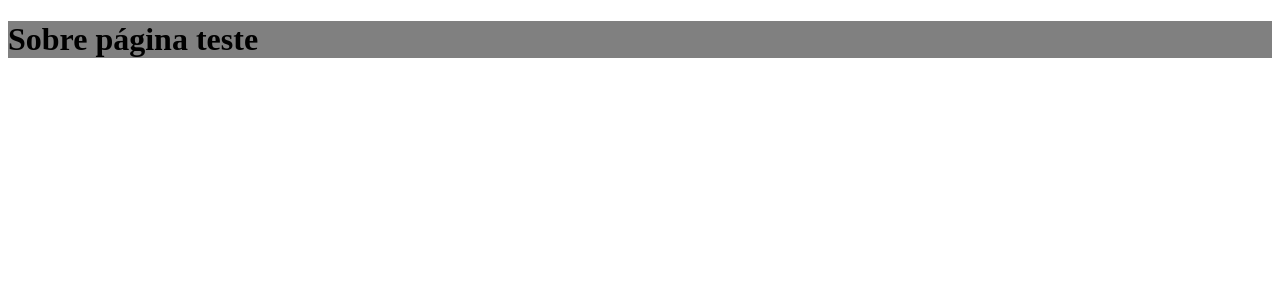
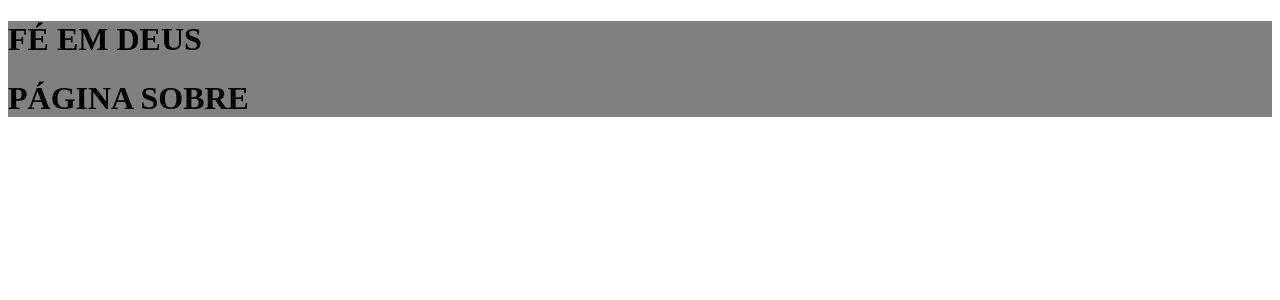
Before and after one commit to luscabap/ci-cd, a Next.js app: page /sobre in a window 1280 px wide. Shown: the top 300 px of the page. Built offline with nearby package versions, Linux system fonts and the light colour scheme.

Commit message:
new pages

```diff
--- a/pages/index.js
+++ b/pages/index.js
@@ -2,6 +2,7 @@ export default function HomeScreen() {
   return (
     <div style={{ backgroundColor: "gray" }}>
       <h1>Página inicial</h1>
+      <h3>TESTANDO CI E CD</h3>
     </div>
   );
 }
--- a/pages/sobre.js
+++ b/pages/sobre.js
@@ -1,7 +1,8 @@
 export default function AboutScreen() {
   return (
     <div style={{ backgroundColor: "gray" }}>
-      <h1>Sobre página teste</h1>
+      <h1>FÉ EM DEUS</h1>
+      <h1>PÁGINA SOBRE</h1>
     </div>
   );
 }
```
